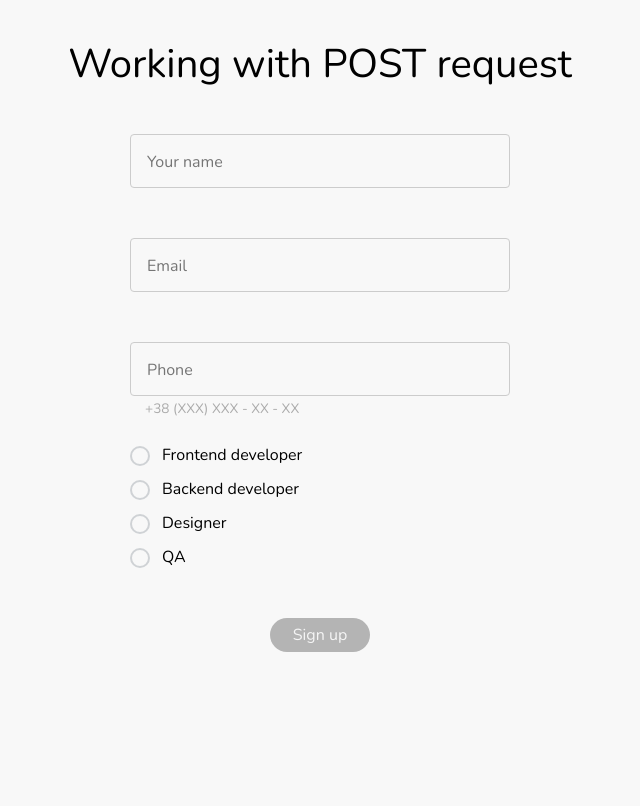
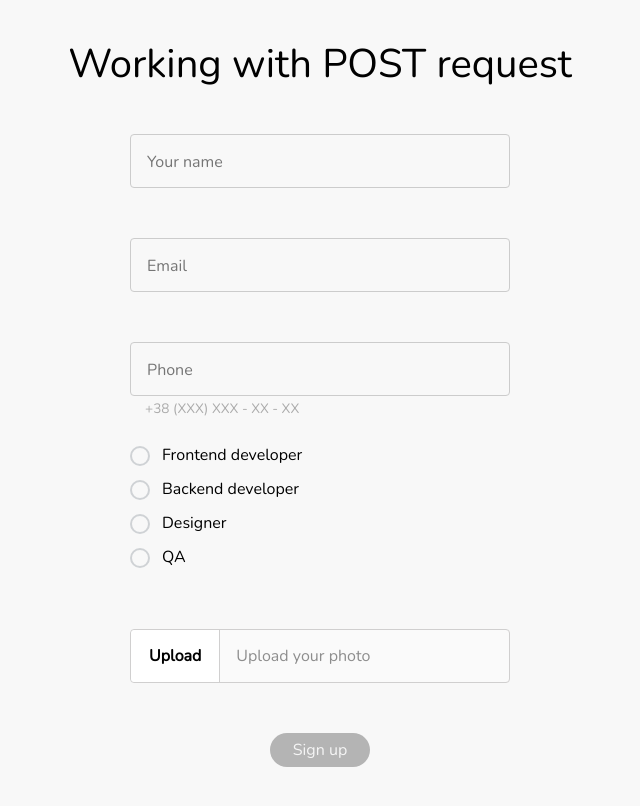
Before and after one commit to OleksandrMyliutin/TESTTASK, a React (Vite) app: page / in a window 1280 px wide. Shown: the part 1120-1926 px from the top of the page, without its empty margins (320-960 px from the left). Before the commit the page ends 1772 px from the top, so only its background shows below. Built offline with nearby package versions, Linux system fonts and the light colour scheme; no server answers.

Commit message:
add photo input

```diff
--- a/src/components/RegisterToGetWork/InputForm/InputForm.jsx
+++ b/src/components/RegisterToGetWork/InputForm/InputForm.jsx
@@ -66,6 +66,26 @@ const InputForm = () => {
                         <span className={s.bullet} aria-hidden="true"></span>
                         <span className={s.text}>QA</span>
                     </label>
+
+                    <Field name="photo">
+                    {({ form }) => (
+                        <label className={s.uploadBox}>
+                        <input
+                            name="photo"
+                            type="file"
+                            accept="image/*"
+                            hidden
+                            onChange={(e) =>
+                            form.setFieldValue('photo', e.currentTarget.files?.[0] ?? null)
+                            }
+                        />
+                        <span className={s.uploadBtn}>Upload</span>
+                        <span className={s.uploadPlaceholder}>
+                            {form.values.photo ? form.values.photo.name : 'Upload your photo'}
+                        </span>
+                        </label>
+                    )}
+                    </Field>
                 </div>
                 <Button disabled>Sign up</Button>
             </Form>
--- a/src/components/RegisterToGetWork/InputForm/InputForm.module.css
+++ b/src/components/RegisterToGetWork/InputForm/InputForm.module.css
@@ -3,6 +3,7 @@
     flex-direction: column;
     align-items: center;
     row-gap: 50px;
+    margin-bottom: 100px;
 }
 
 .field{
@@ -161,9 +162,46 @@
     line-height: 1.2;
 }
 
+.uploadBox{
+    display:flex;
+    align-items:center;
+    width:100%;
+    max-width:380px;
+    height:54px;
+    border:1px solid #d0cfcf;
+    border-radius:4px;
+    background:#fafafa;
+    cursor:pointer;
+    margin-top: 47px;
+}
+.uploadBtn{
+    padding:0 18px;
+    height:100%;
+    display:flex;
+    align-items:center;
+    background:#fff;
+    border-right:1px solid #d0cfcf;
+    border-top-left-radius:4px;
+    border-bottom-left-radius:4px;
+    font-weight:600;
+    }
+.uploadPlaceholder{
+    padding-left:16px;
+    width: 328px;
+    color:#8d8d8d;
+    white-space:nowrap;
+    overflow:hidden;
+    text-overflow:ellipsis;
+    flex:1;
+}
+
 @media only screen and (min-width: 768px) {
 
     .labelWrapper{
         width: 380px;
     }
+
+    .uploadPlaceholder{
+        width: 380px;
+    }
 }
--- a/src/redux/signup/slice.js
+++ b/src/redux/signup/slice.js
@@ -5,7 +5,9 @@ const initialState = {
     {
         username: "",
         email: "",
-        tel:""
+        phone:"",
+        position: '',
+        photo: null
     }
 }
 
```
